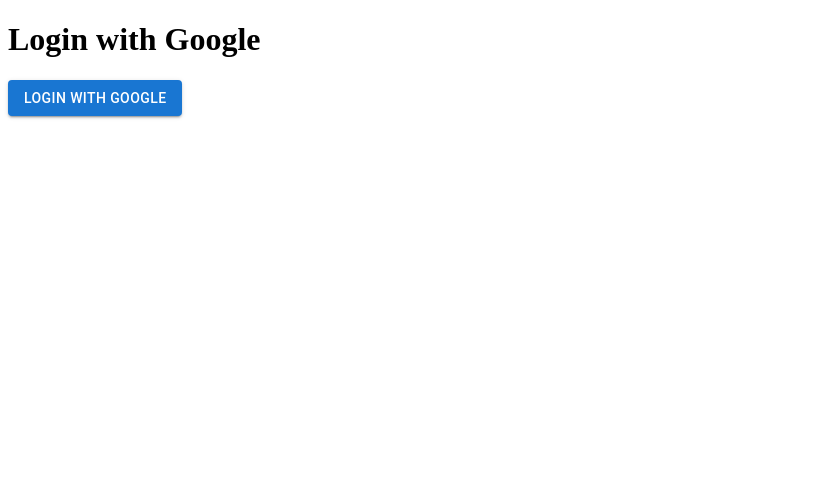
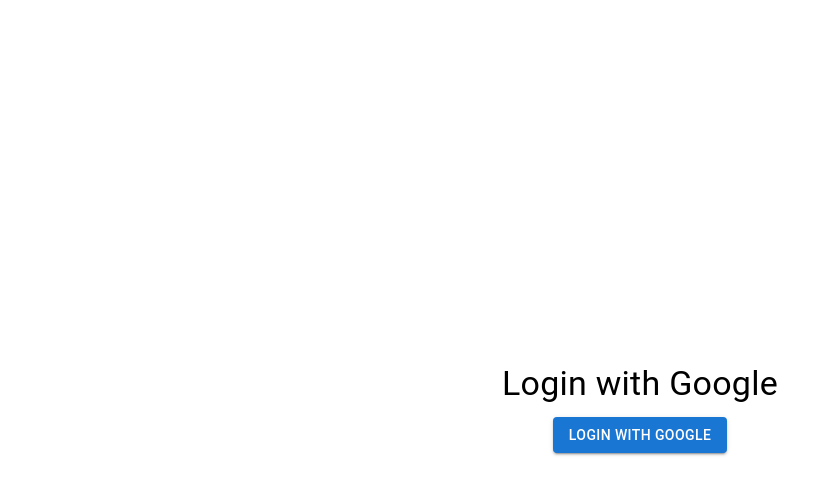
Before and after one commit to HotLocalSingles/wheel-of-love, a React app: page /login in a window 1280 px wide. Shown: the top 494 px of the page, without its empty margins (0-833 px from the left). Built offline with nearby package versions, Linux system fonts and the light colour scheme; no server answers; the HTML template or start-up script is replaced by a standard one.

Commit message:
Edit Layout of Home and Login Pages

```diff
--- a/client/src/pages/Home.jsx
+++ b/client/src/pages/Home.jsx
@@ -24,7 +24,6 @@
 
   return (
     <div>
-      <h1>Home</h1>
       <UserProfile user={ user } setUser={ setUser }/>
       <Vibe />
       <Icebreaker user={ user } />
--- a/client/src/pages/Login.jsx
+++ b/client/src/pages/Login.jsx
@@ -1,5 +1,5 @@
 import React from 'react';
-import { Button } from '@mui/material';
+import { Button, Typography, Box } from '@mui/material';
 
 
 const Login = ({ login }) => {
@@ -7,11 +7,16 @@
   //The login function is from the App.jsx and changes the state there. Using the material UI Button
 
   return (
-    <div>
-      <h1>Login with Google</h1>
-      <Button variant="contained" size="medium" onClick={login}>Login with Google</Button>
-    </div>
+    <Box sx={{ display: 'flex', justifyContent: 'center', alignItems: 'center', height: '100vh' }}>
+      <div style={{ textAlign: 'center' }}>
+        <Typography variant="h4" gutterBottom>Login with Google</Typography>
+        <Button variant="contained" size="medium" onClick={login}>
+            Login with Google
+        </Button>
+      </div>
+    </Box>
   );
+
 };
 
 export default Login;
```
